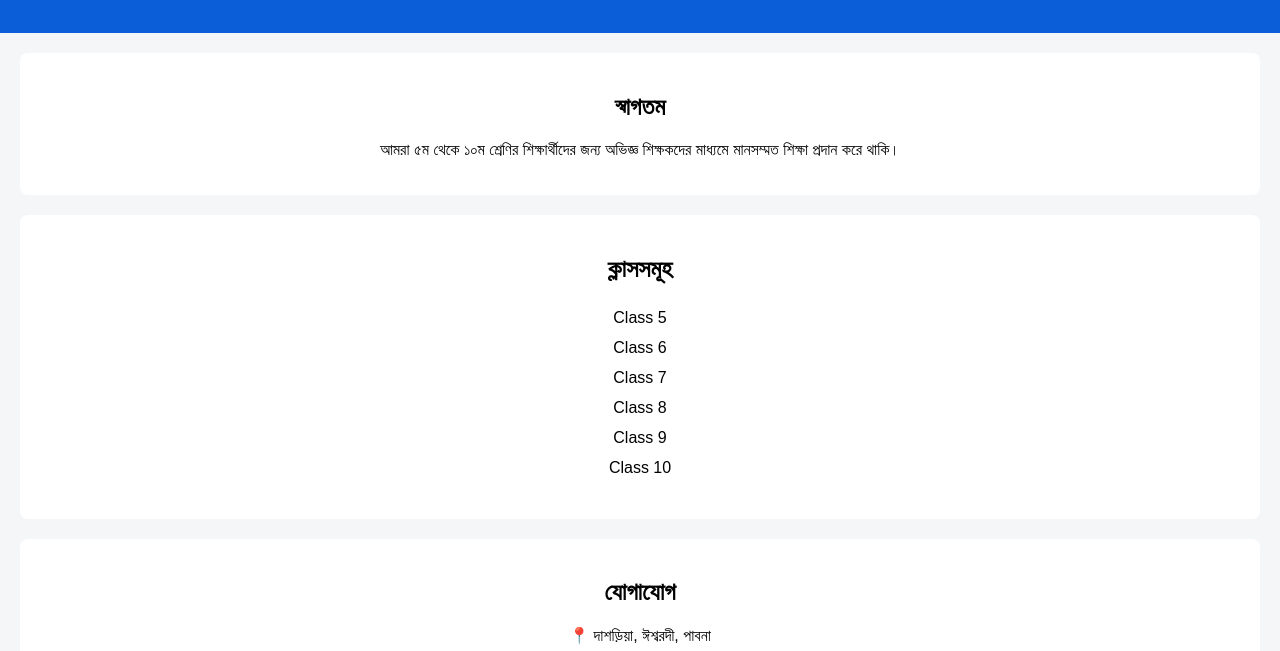
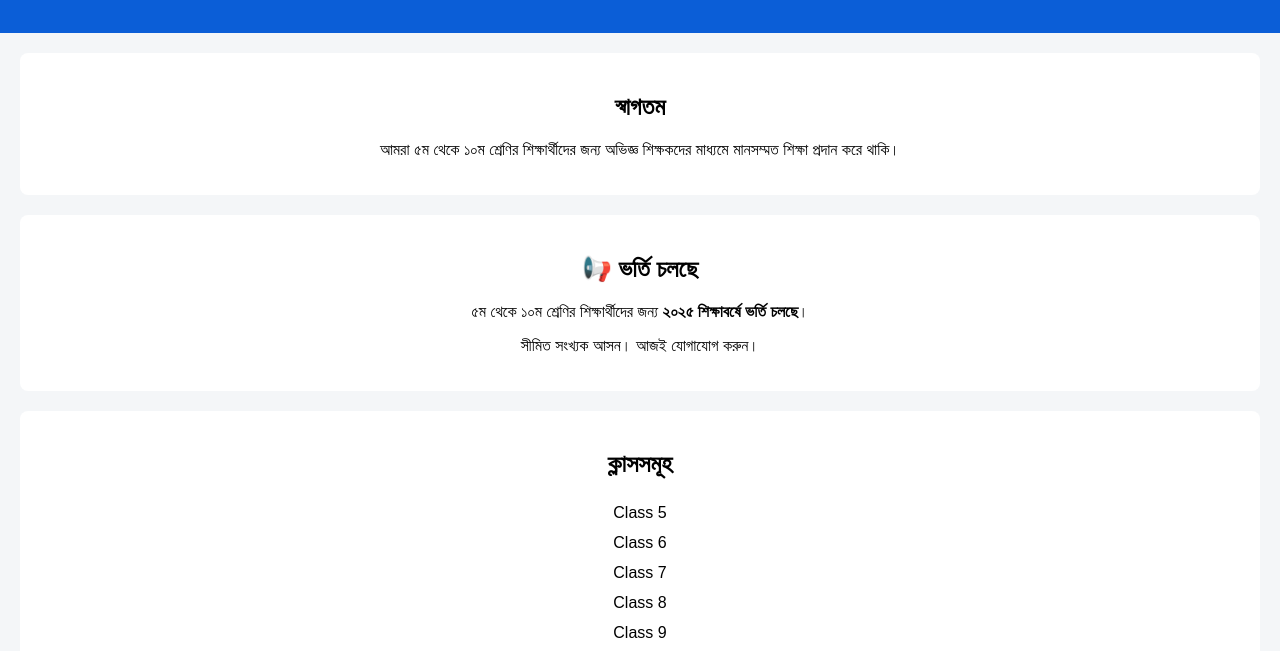
Before and after one commit to abcdashuria/abc-dashuria, a plain HTML site: page index.html in a window 1280 px wide. Shown: the part 149-800 px from the top of the page. Drawn offline with Linux system fonts and the light colour scheme.

Commit message:
Update index.html

```diff
--- a/index.html
+++ b/index.html
@@ -19,6 +19,16 @@
     <p>
         আমরা ৫ম থেকে ১০ম শ্রেণির শিক্ষার্থীদের জন্য অভিজ্ঞ শিক্ষকদের মাধ্যমে
         মানসম্মত শিক্ষা প্রদান করে থাকি।
+    </p>
+</section>
+<section class="notice">
+    <h2>📢 ভর্তি চলছে</h2>
+    <p>
+        ৫ম থেকে ১০ম শ্রেণির শিক্ষার্থীদের জন্য
+        <strong>২০২৫ শিক্ষাবর্ষে ভর্তি চলছে</strong>।
+    </p>
+    <p>
+        সীমিত সংখ্যক আসন। আজই যোগাযোগ করুন।
     </p>
 </section>
 
```
